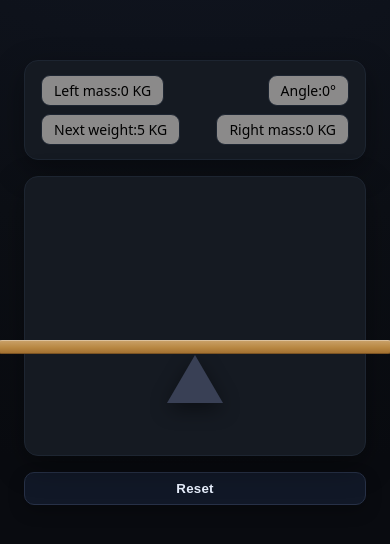
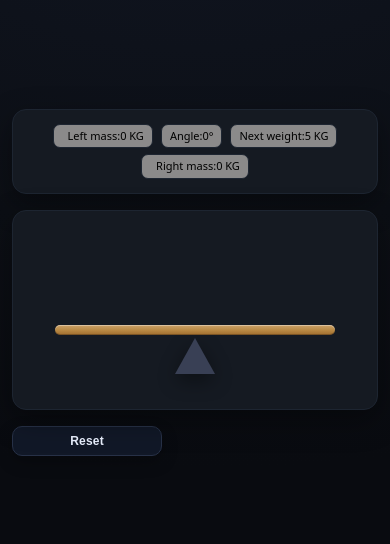
Before and after one commit to hilmidemir/seesaw, a plain HTML site: page index.html in a window 390 px wide. Shown: the part 132-676 px from the top of the page. Drawn offline with Linux system fonts and the light colour scheme.

Commit message:
responsive ui and readme updated

```diff
--- a/style/styles.css
+++ b/style/styles.css
@@ -117,6 +117,7 @@ body {
   border: 1px solid #00000022;
   transition: transform 0.15s ease, box-shadow 0.3s ease, left .06s linear;
   cursor: grab;
+  touch-action: none;
 }
 
 .obj:active{
@@ -182,3 +183,89 @@ body {
 .btn:active {
   background: #111827; transform: translateY(2px);
 }
+
+@media (max-width: 768px) {
+  .btn {
+    padding: 8px 16px;
+    font-size: 13px;
+  }
+  .hud .pill {
+    padding: 4px 10px;
+    font-size: 12px;
+  }
+  .hud {
+    gap: 6px 10px;
+  }
+  .obj {
+    font-size: 11px;
+  }
+  .plank {
+    bottom: 75px;
+  }
+  .pivot {
+    bottom: 42px;
+    border-left: 24px solid transparent;
+    border-right: 24px solid transparent;
+    border-bottom: 42px solid #394055;
+  }
+  .scene {
+    height: 240px;
+  }
+  body {
+    padding: 16px;
+    font-size: 13px;
+  }
+  :root {
+    --plank-length: 320px;
+    --plank-height: 32px;
+    --plank-visual: 12px;
+  }
+
+}
+
+@media (max-width: 480px) {
+  .btn {
+    padding: 7px 12px;
+    font-size: 12px;
+    max-width: 150px;
+  }
+  .hud .pill {
+    padding: 3px 8px;
+    font-size: 11px;
+    border-radius: 7px;
+  }
+
+  .hud .pill .dot {
+    width: 6px;
+    height: 6px;
+  }
+  .hud {
+    gap: 6px 8px;
+    justify-content: center;
+  }
+  .obj {
+    font-size: 10px;
+  }
+  .plank {
+    bottom: 65px;
+  }
+  .pivot {
+    bottom: 35px;
+    border-left: 20px solid transparent;
+    border-right: 20px solid transparent;
+    border-bottom: 36px solid #394055;
+  }
+  .scene {
+    height: 200px;
+  }
+  body {
+    padding: 12px;
+    font-size: 12px;
+  }
+  :root {
+    --plank-length: 280px;
+    --plank-height: 28px;
+    --plank-visual: 10px;
+    --readout-h: 100px;
+  }
+}
```
Also changed, not shown: 1 other file.
